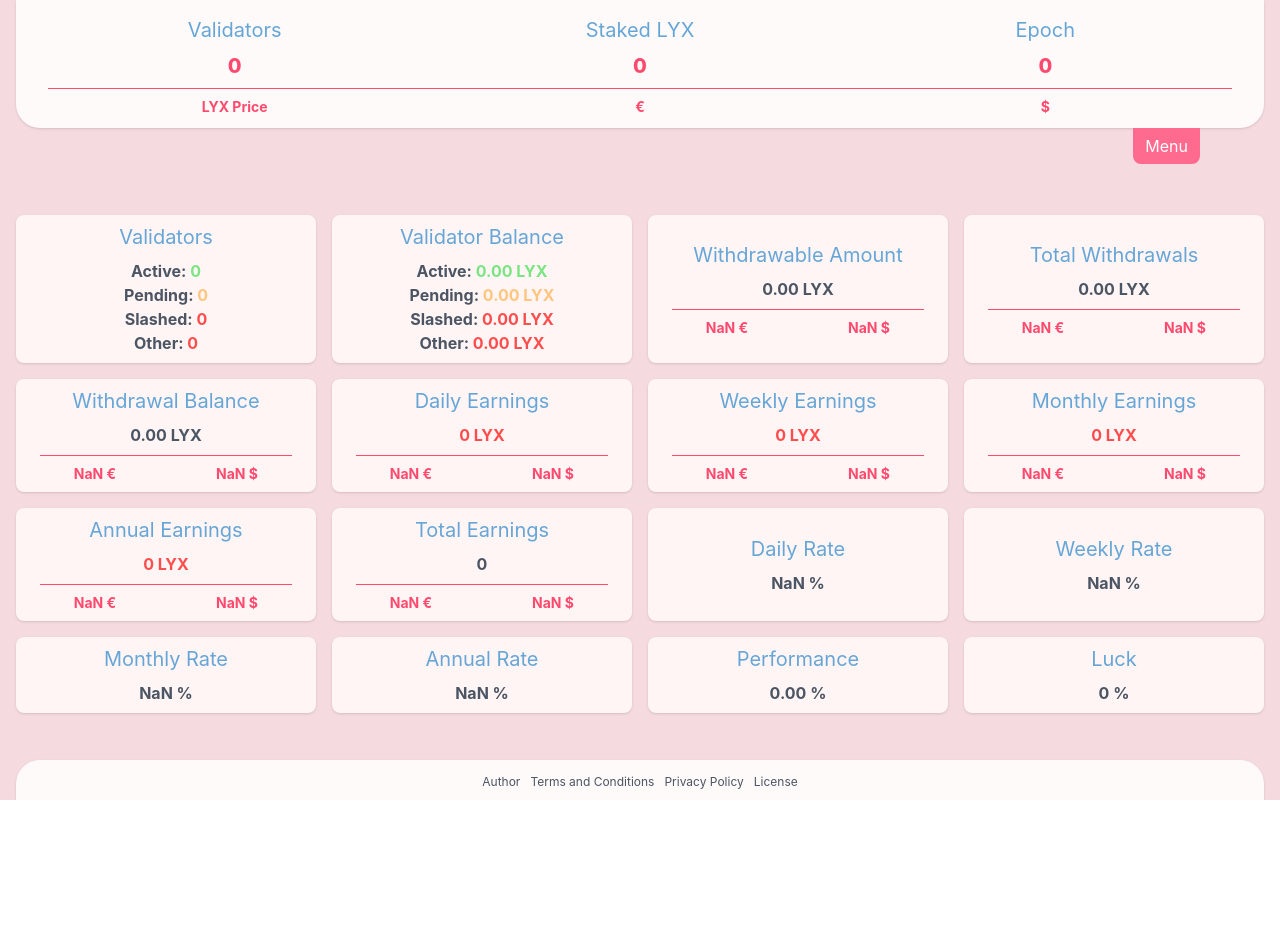
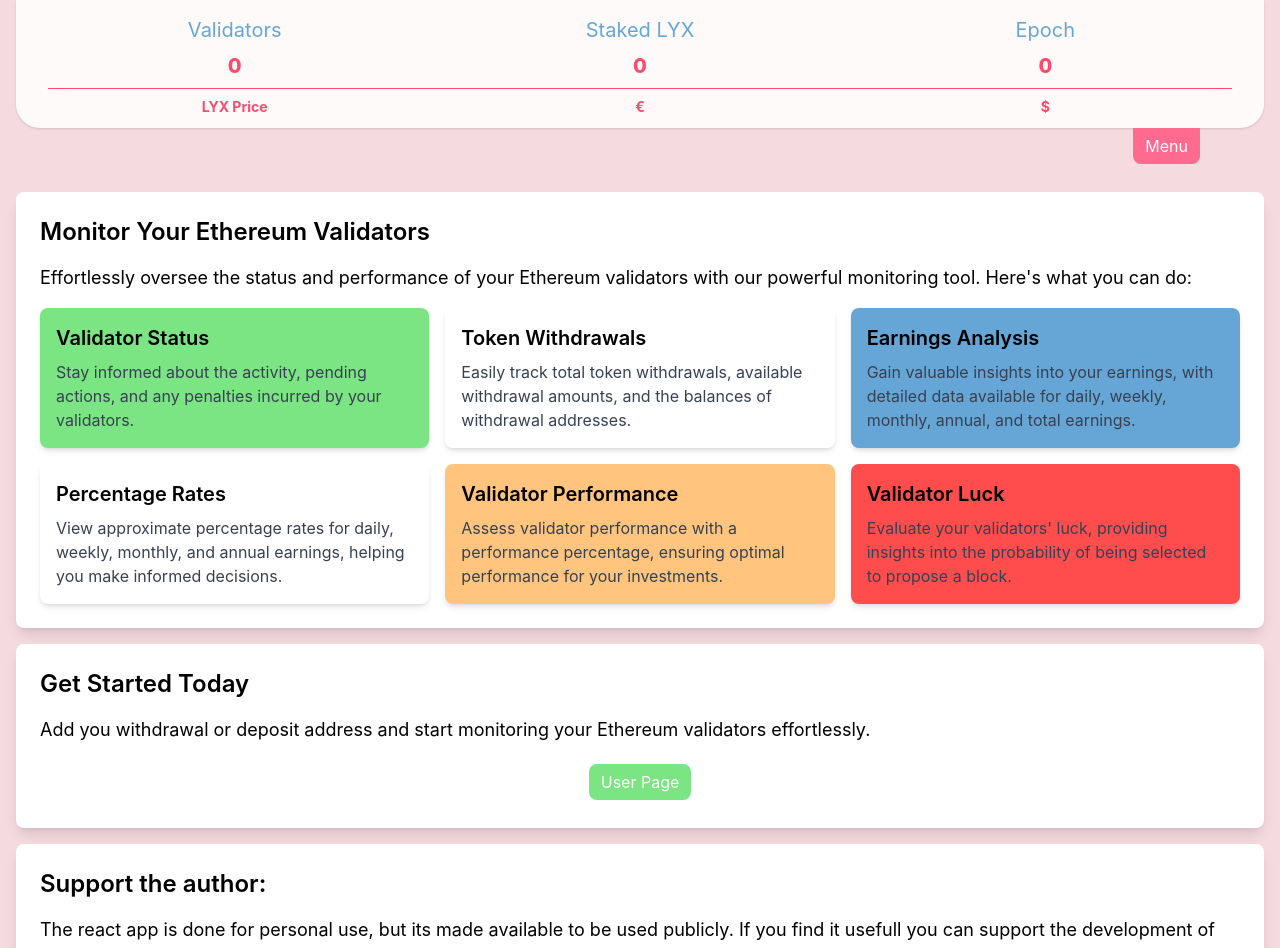
Before and after one commit to b00ste/validator-stats, a React (Create React App) app: page / in a window 1280 px wide. Shown: the top 948 px of the page. Before the commit the page ends 800 px from the top, so only its background shows below. Built offline with nearby package versions, Linux system fonts and the light colour scheme; no server answers.

Commit message:
feat: add landing page

```diff
--- a/src/App.tsx
+++ b/src/App.tsx
@@ -2,7 +2,7 @@ import { useCallback, useEffect, useState } from "react";
 import { BrowserRouter as Router, Routes, Route } from "react-router-dom";
 
 // components
-import { StatsPage } from "./components/StatsPage";
+import { StatsPage } from "./components/ValidatorStatsPage";
 import { UserPage } from "./components/UserPage";
 import { ValidatorsPage } from "./components/ValidatosPage";
 import { Header } from "./components/Header";
@@ -31,6 +31,7 @@ import {
   ValidatorsLuck,
   ValidatorsPerformance,
 } from "./typings/types";
+import { LandingPage } from "./components/LandingPage";
 
 function App() {
   /// ------ Deposior/Withdrawal Addresses ------
@@ -229,7 +230,7 @@ function App() {
 
   /// ------ Page Change Handler ------
   const [mountStatsPage, setMountStatsPage] = useState(
-    window.location.pathname === "/"
+    window.location.pathname === "/statistics"
   );
   const [mountUserPage, setMountUserPage] = useState(
     window.location.pathname === "/user"
@@ -247,15 +248,21 @@ function App() {
     window.location.pathname === "license"
   );
   const pageChangeHandler = (navigate: Function, navigateParam: string) => {
-    setMountStatsPage(navigateParam === "/");
+    // Update the page mount status
+    setMountStatsPage(navigateParam === "/statistics");
     setMountUserPage(navigateParam === "/user");
     setMountValidatorsPage(navigateParam === "/validators");
     setMountTermsPage(navigateParam === "/terms");
     setMountPrivacyPage(navigateParam === "/privacy");
     setMountLicensePage(navigateParam === "/license");
+
+    // Navigate to the new page after the animation ends
     setTimeout(() => {
       navigate(navigateParam);
-    }, 80);
+    }, 75);
+
+    // Close drop down menu
+    setDropdownOpen(false);
   };
   /// ---------------------------------
 
@@ -292,13 +299,17 @@ function App() {
   return (
     <div
       className={`min-h-screen relative flex flex-col justify-center items-center bg-soft-pink pb-12 transition-all ${
-        isDropdownOpen ? "pt-52" : "pt-44 delay-75 duration-200"
+        isDropdownOpen ? "pt-64 sm:pt-52" : "pt-44 delay-75 duration-200"
       }`}
     >
       <Router>
         <Routes>
           <Route
             path="/"
+            element={<LandingPage pageChangeHandler={pageChangeHandler} />}
+          />
+          <Route
+            path="/statistics"
             element={
               <StatsPage
                 mountStatsPage={mountStatsPage}
@@ -311,7 +322,7 @@ function App() {
                 }
               />
             }
-          ></Route>
+          />
           <Route
             path="/user"
             element={
@@ -323,7 +334,7 @@ function App() {
                 setValidatorArray={setValidatorArray}
               />
             }
-          ></Route>
+          />
           <Route
             path="/validators"
             element={
@@ -335,19 +346,19 @@ function App() {
                 validatorsMaps={validatorsMaps}
               />
             }
-          ></Route>
+          />
           <Route
             path="/terms"
             element={<TermsAndConditions mountTermsPage={mountTermsPage} />}
-          ></Route>
+          />
           <Route
             path="/privacy"
             element={<PrivacyPolicy mountPrivacyPage={mountPrivacyPage} />}
-          ></Route>
+          />
           <Route
             path="/license"
             element={<License mountLicensePage={mountLicensePage} />}
-          ></Route>
+          />
         </Routes>
         <Header
           stakedLYX={stakedLYX ? stakedLYX : 0}
--- a/src/components/Header.tsx
+++ b/src/components/Header.tsx
@@ -22,7 +22,9 @@ export const Header = ({
     <nav className="absolute top-0 left-4 right-4">
       <div
         className={`bg-pastel-white-pink p-4 rounded-b-3xl shadow transition-all ${
-          isDropdownOpen ? "h-44 duration-150" : "h-32 delay-75 duration-150"
+          isDropdownOpen
+            ? "h-56 sm:h-44 duration-150"
+            : "h-32 delay-75 duration-150"
         }`}
       >
         <div className="container mx-auto grid grid-cols-3">
@@ -58,7 +60,7 @@ export const Header = ({
           </div>
         </div>
         <div
-          className={`container mx-auto grid grid-cols-3 transition-all ${
+          className={`container mx-auto grid grid-cols-2 sm:grid-cols-4 transition-all ${
             isDropdownOpen
               ? " opacity-100 delay-75 duration-150"
               : "opacity-0 pointer-events-none duration-200"
@@ -68,19 +70,25 @@ export const Header = ({
             className={buttonClasses}
             onClick={() => pageChangeHandler(navigate, "/")}
           >
-            stats
+            Home
+          </button>
+          <button
+            className={buttonClasses}
+            onClick={() => pageChangeHandler(navigate, "/statistics")}
+          >
+            Statistics
           </button>
           <button
             className={buttonClasses}
             onClick={() => pageChangeHandler(navigate, "/validators")}
           >
-            validators
+            Validators
           </button>
           <button
             className={buttonClasses}
             onClick={() => pageChangeHandler(navigate, "/user")}
           >
-            user
+            User
           </button>
         </div>
       </div>
--- /dev/null
+++ b/src/components/LandingPage.tsx
@@ -0,0 +1,107 @@
+import { useNavigate } from "react-router-dom";
+import { LandingPageParams } from "../typings/types";
+
+export const LandingPage = ({ pageChangeHandler }: LandingPageParams) => {
+  const navigate = useNavigate();
+
+  const supportProjectAddress = "0x6A0e62776530d9F9B73463F20e34D0f9fe5FEED1";
+
+  const qrCode = "";
+
+  return (
+    <div className="container mx-auto p-4">
+      <section className="bg-white rounded-lg shadow-lg p-6">
+        <h2 className="text-2xl font-semibold mb-4">
+          Monitor Your Ethereum Validators
+        </h2>
+        <p className="text-lg mb-4">
+          Effortlessly oversee the status and performance of your Ethereum
+          validators with our powerful monitoring tool. Here's what you can do:
+        </p>
+        <div className="grid grid-cols-1 md:grid-cols-2 lg:grid-cols-3 gap-4">
+          <div className="bg-pastel-green p-4 rounded-lg shadow-md">
+            <h3 className="text-xl font-semibold mb-2">Validator Status</h3>
+            <p className="text-gray-700">
+              Stay informed about the activity, pending actions, and any
+              penalties incurred by your validators.
+            </p>
+          </div>
+          <div className="bg-pastel-purple p-4 rounded-lg shadow-md">
+            <h3 className="text-xl font-semibold mb-2">Token Withdrawals</h3>
+            <p className="text-gray-700">
+              Easily track total token withdrawals, available withdrawal
+              amounts, and the balances of withdrawal addresses.
+            </p>
+          </div>
+          <div className="bg-pastel-blue p-4 rounded-lg shadow-md">
+            <h3 className="text-xl font-semibold mb-2">Earnings Analysis</h3>
+            <p className="text-gray-700">
+              Gain valuable insights into your earnings, with detailed data
+              available for daily, weekly, monthly, annual, and total earnings.
+            </p>
+          </div>
+          <div className="bg-pastel-pink p-4 rounded-lg shadow-md">
+            <h3 className="text-xl font-semibold mb-2">Percentage Rates</h3>
+            <p className="text-gray-700">
+              View approximate percentage rates for daily, weekly, monthly, and
+              annual earnings, helping you make informed decisions.
+            </p>
+          </div>
+          <div className="bg-pastel-orange p-4 rounded-lg shadow-md">
+            <h3 className="text-xl font-semibold mb-2">
+              Validator Performance
+            </h3>
+            <p className="text-gray-700">
+              Assess validator performance with a performance percentage,
+              ensuring optimal performance for your investments.
+            </p>
+          </div>
+          <div className="bg-pastel-red p-4 rounded-lg shadow-md">
+            <h3 className="text-xl font-semibold mb-2">Validator Luck</h3>
+            <p className="text-gray-700">
+              Evaluate your validators' luck, providing insights into the
+              probability of being selected to propose a block.
+            </p>
+          </div>
+        </div>
+      </section>
+
+      <section className="mt-4 bg-white rounded-lg shadow-lg p-6">
+        <h2 className="text-2xl font-semibold mb-4">Get Started Today</h2>
+        <p className="text-lg mb-4">
+          Add you withdrawal or deposit address and start monitoring your
+          Ethereum validators effortlessly.
+        </p>
+        <div className="text-center">
+          <button
+            className="bg-pastel-green text-white px-3 py-1.5 m-1 rounded-lg hover:bg-dark-pink"
+            onClick={() => pageChangeHandler(navigate, "/user")}
+          >
+            User Page
+          </button>
+        </div>
+      </section>
+
+      <section className="mt-4 bg-white rounded-lg shadow-lg p-6">
+        <h2 className="text-2xl font-semibold mb-4">Support the author:</h2>
+        <p className="text-lg mb-4">
+          The react app is done for personal use, but its made available to be
+          used publicly. If you find it usefull you can support the development
+          of the tool.
+        </p>
+        <div className="text-center break-all grid flex-col grid-cols-1">
+          <code
+            className="cursor-pointer hover:text-gray-700"
+            onClick={() => {
+              navigator.clipboard.writeText(supportProjectAddress);
+            }}
+          >
+            {supportProjectAddress}
+          </code>
+          <p className="text-xs">(Click on address to copy)</p>
+          {/* <img src={qrCode} alt="Support project QR code" /> */}
+        </div>
+      </section>
+    </div>
+  );
+};
--- a/src/components/ValidatorStats/APR.tsx
+++ b/src/components/ValidatorStats/TimeframePercentageRate.tsx
@@ -1,7 +1,11 @@
 import { getTimeframePercentageYield } from "../../helpers/calculateStakingRewards";
-import { APYRateParams } from "../../typings/types";
+import { TimeframePercentageRateParams } from "../../typings/types";
 
-export const APR = ({ timeframe, tileClasses, stakedLYX }: APYRateParams) => {
+export const TimeframePercentageRate = ({
+  timeframe,
+  tileClasses,
+  stakedLYX,
+}: TimeframePercentageRateParams) => {
   let getTimeframeTitle = () => {
     switch (timeframe) {
       case "daily": {
--- a/src/components/StatsPage.tsx
+++ b/src/components/ValidatorStatsPage.tsx
@@ -1,6 +1,6 @@
 // Stats Tiles
 import { Earnings } from "./ValidatorStats/Earnings";
-import { APR } from "./ValidatorStats/APR";
+import { TimeframePercentageRate } from "./ValidatorStats/TimeframePercentageRate";
 import { Performance } from "./ValidatorStats/Performance";
 import { Luck } from "./ValidatorStats/Luck";
 import { Validators } from "./ValidatorStats/Validators";
@@ -160,14 +160,26 @@ export const StatsPage = ({
         activeBalance={activeBalance}
         validatorsPerformance={validatorsPerformance}
       />
-      <APR tileClasses={tileClasses} timeframe="daily" stakedLYX={stakedLYX} />
-      <APR tileClasses={tileClasses} timeframe="weekly" stakedLYX={stakedLYX} />
-      <APR
+      <TimeframePercentageRate
+        tileClasses={tileClasses}
+        timeframe="daily"
+        stakedLYX={stakedLYX}
+      />
+      <TimeframePercentageRate
+        tileClasses={tileClasses}
+        timeframe="weekly"
+        stakedLYX={stakedLYX}
+      />
+      <TimeframePercentageRate
         tileClasses={tileClasses}
         timeframe="monthly"
         stakedLYX={stakedLYX}
       />
-      <APR tileClasses={tileClasses} timeframe="annual" stakedLYX={stakedLYX} />
+      <TimeframePercentageRate
+        tileClasses={tileClasses}
+        timeframe="annual"
+        stakedLYX={stakedLYX}
+      />
       <Performance
         tileClasses={tileClasses}
         validatorsPerformance={validatorsPerformance}
--- a/src/typings/types.ts
+++ b/src/typings/types.ts
@@ -114,6 +114,10 @@ export type ValidatorsData = {
 
 // ------------ COMPONENTS PARAM TYPES ------------
 
+export type LandingPageParams = {
+  pageChangeHandler: Function;
+};
+
 export type StatsPageParams = {
   mountStatsPage: boolean;
   bodyClasses: string;
@@ -159,7 +163,7 @@ export type FooterParams = {};
 
 // ------------ STATS COMPONENTS PARAM TYPES ------------
 
-export type APYRateParams = {
+export type TimeframePercentageRateParams = {
   timeframe: "daily" | "weekly" | "monthly" | "annual";
   tileClasses: string;
   stakedLYX: number;
```
Also changed, not shown: src/assets/refresh.png (deleted).
